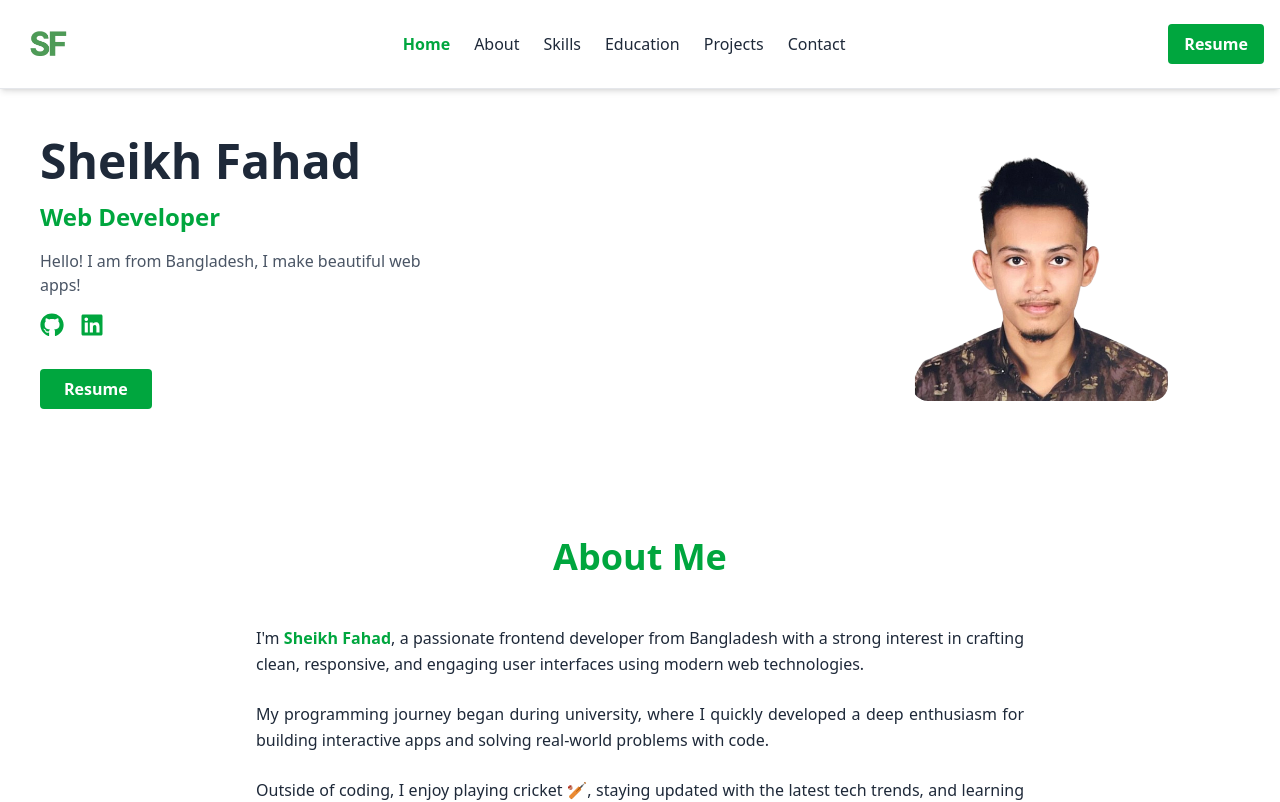
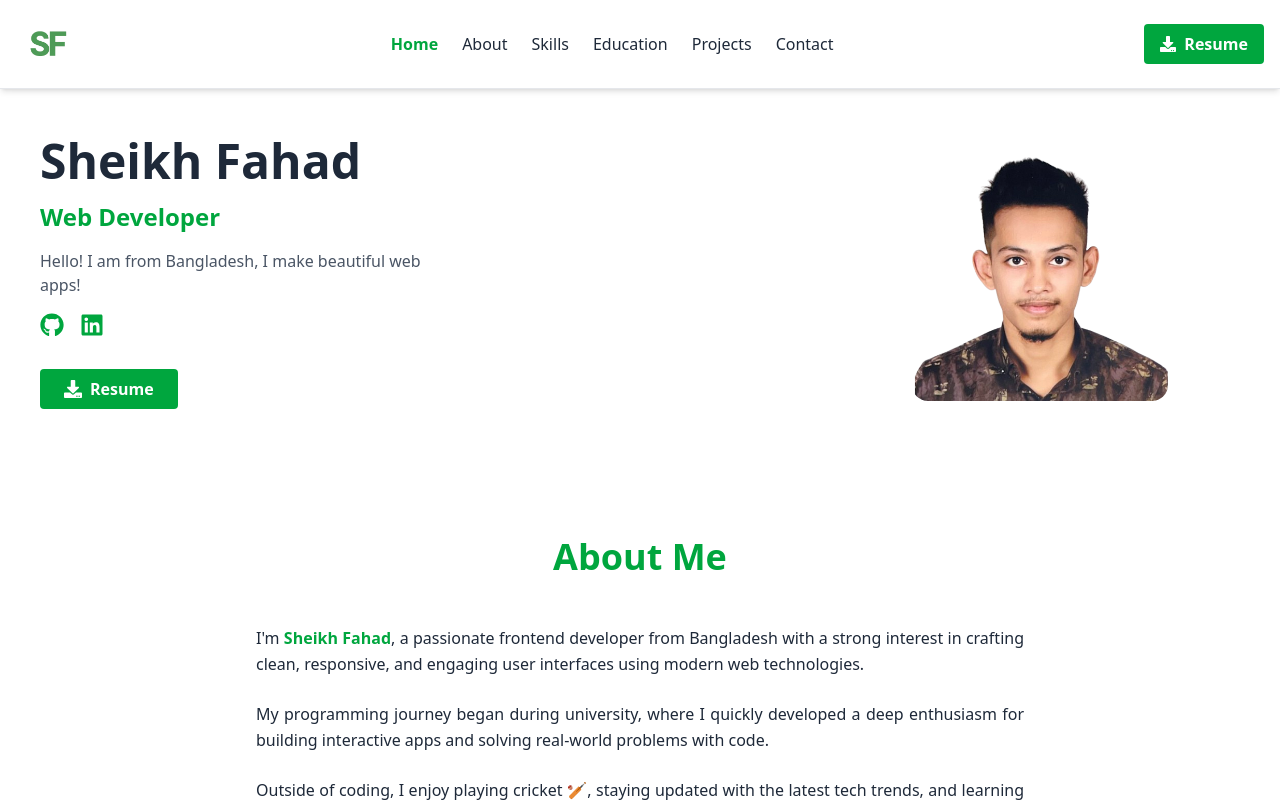
Before and after one commit to fahadbgnr/portfolio, a React (Vite) app: page / in a window 1280 px wide. Shown: the top 802 px of the page. Built offline with nearby package versions, Linux system fonts and the light colour scheme.

Commit message:
surge deploy updated

```diff
--- a/src/pages/Banner/Banner.jsx
+++ b/src/pages/Banner/Banner.jsx
@@ -1,12 +1,10 @@
 import React, { useEffect } from 'react';
-import { FaGithub, FaLinkedin } from "react-icons/fa";
+import { FaGithub, FaLinkedin, FaDownload } from 'react-icons/fa';
 import AOS from 'aos';
 import 'aos/dist/aos.css';
 
 import Pic from '../../assets/pic.png';
-import Sheikh_Fahad_CV from '../../../public/Sheikh Fahad CV.pdf';
 import { Helmet } from 'react-helmet';
-
 
 const Banner = () => {
   useEffect(() => {
@@ -17,10 +15,9 @@ const Banner = () => {
     <section className="bg-white py-12">
       <div className="max-w-7xl mx-auto px-4 sm:px-6 md:px-10 flex flex-col md:flex-row items-center justify-between gap-10 lg:gap-100 md:50">
         <Helmet>
-                    <title>
-                        Sheikh Fahad
-                    </title>
+          <title>Sheikh Fahad</title>
         </Helmet>
+
         {/* Text Section */}
         <div className="md:w-1/2 space-y-4 text-center md:text-left" data-aos="fade-right">
           <h1 className="text-3xl sm:text-4xl md:text-5xl font-extrabold text-gray-800">Sheikh Fahad</h1>
@@ -31,16 +28,21 @@ const Banner = () => {
 
           {/* Social Links */}
           <div className="flex justify-center md:justify-start space-x-4 text-green-600 text-2xl">
-                        <a href="https://github.com/fahadbgnr" target="_blank" rel="noopener noreferrer"><FaGithub /></a>
-                        <a href="https://www.linkedin.com/in/sheikh-fahad-956777357" target="_blank" rel="noopener noreferrer"><FaLinkedin /></a>
+            <a href="https://github.com/fahadbgnr" target="_blank" rel="noopener noreferrer">
+              <FaGithub />
+            </a>
+            <a href="https://www.linkedin.com/in/sheikh-fahad-956777357" target="_blank" rel="noopener noreferrer">
+              <FaLinkedin />
+            </a>
           </div>
 
-                    {/* Resume Button */}
+          {/* Resume Button with Icon */}
           <a
-                        href={Sheikh_Fahad_CV}
-                        className="inline-block mt-4 bg-green-600 text-white px-6 py-2 rounded font-semibold hover:bg-green-700"
+            href="/Sheikh Fahad CV.pdf"
+            className="inline-flex items-center gap-2 mt-4 bg-green-600 text-white px-6 py-2 rounded font-semibold hover:bg-green-700 transition"
             download
           >
+            <FaDownload className="text-white text-lg" />
             Resume
           </a>
         </div>
--- a/src/pages/Shared/NavBar/NavBar.jsx
+++ b/src/pages/Shared/NavBar/NavBar.jsx
@@ -1,8 +1,8 @@
 import React, { useState, useEffect } from 'react';
 import { NavLink } from 'react-router';
 import { FiMenu, FiX } from 'react-icons/fi';
+import { FaDownload } from 'react-icons/fa';
 import Logo from '../Logo/Logo';
-import Sheikh_Fahad_CV from '../../../../public/Sheikh Fahad CV.pdf';
 import AOS from 'aos';
 import 'aos/dist/aos.css';
 import { Helmet } from 'react-helmet';
@@ -14,7 +14,6 @@ const NavBar = () => {
     AOS.init({ duration: 1000 });
   }, []);
 
-  // dynamic navlink styling function
   const linkClass = ({ isActive }) =>
     isActive
       ? 'text-green-600 font-semibold'
@@ -24,10 +23,10 @@ const NavBar = () => {
     <nav className="bg-white border-b border-gray-200 px-4 py-3 sticky top-0 z-50 shadow-md" data-aos="fade-down">
       <div className="max-w-7xl mx-auto flex justify-between items-center">
         <Helmet>
-          <title>
-            Sheikh Fahad
-          </title>
+          <title>Sheikh Fahad</title>
         </Helmet>
+
+        {/* Logo */}
         <div className="text-lg font-bold">
           <Logo />
         </div>
@@ -42,12 +41,13 @@ const NavBar = () => {
           <NavLink to="/contact" className={linkClass}>Contact</NavLink>
         </div>
 
-        {/* Resume Button */}
+        {/* Resume Button (Desktop) */}
         <a
-          href={Sheikh_Fahad_CV}
+          href="/Sheikh Fahad CV.pdf"
           download
-          className="hidden md:inline-block bg-green-600 text-white font-semibold px-4 py-2 rounded hover:bg-green-700 transition"
+          className="hidden md:inline-flex items-center gap-2 bg-green-600 text-white font-semibold px-4 py-2 rounded hover:bg-green-700 transition"
         >
+          <FaDownload />
           Resume
         </a>
 
@@ -71,11 +71,14 @@ const NavBar = () => {
           <NavLink to="/education" onClick={() => setIsOpen(false)} className={linkClass}>Education</NavLink>
           <NavLink to="/projects" onClick={() => setIsOpen(false)} className={linkClass}>Projects</NavLink>
           <NavLink to="/contact" onClick={() => setIsOpen(false)} className={linkClass}>Contact</NavLink>
+
+          {/* Resume Button (Mobile) */}
           <a
-            href={Sheikh_Fahad_CV}
+            href="/Sheikh Fahad CV.pdf"
             download
-            className="bg-green-600 text-white font-semibold px-4 py-2 rounded hover:bg-green-700 transition mx-auto w-[150px]"
+            className="inline-flex items-center justify-center gap-2 bg-green-600 text-white font-semibold px-4 py-2 rounded hover:bg-green-700 transition mx-auto w-[150px]"
           >
+            <FaDownload />
             Resume
           </a>
         </div>
```
Lines whose indentation alone changed are shown as unchanged.
